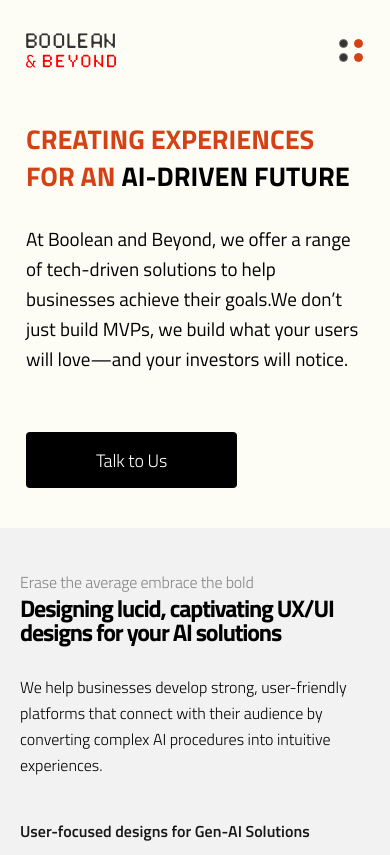
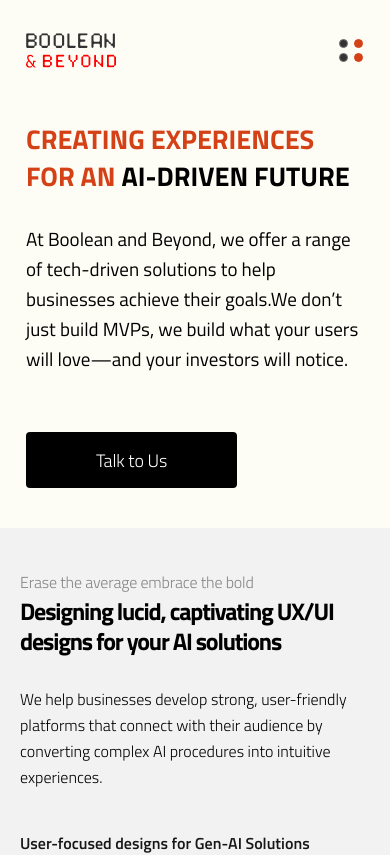
Before and after one commit to hariprasadvit/bnbwebsite, a Next.js app: page /service-detail in a window 390 px wide. Shown: the top 855 px of the page. Built offline with nearby package versions, Linux system fonts and the light colour scheme.

Commit message:
[Fixed] UI

```diff
--- a/src/components/ServiceDetail/serviceDetail.module.scss
+++ b/src/components/ServiceDetail/serviceDetail.module.scss
@@ -130,7 +130,7 @@
 
         h2 {
           font-size: 24px;
-          line-height: 24px;
+          line-height: 30px;
 
           span {
             font-size: 16px;
```
